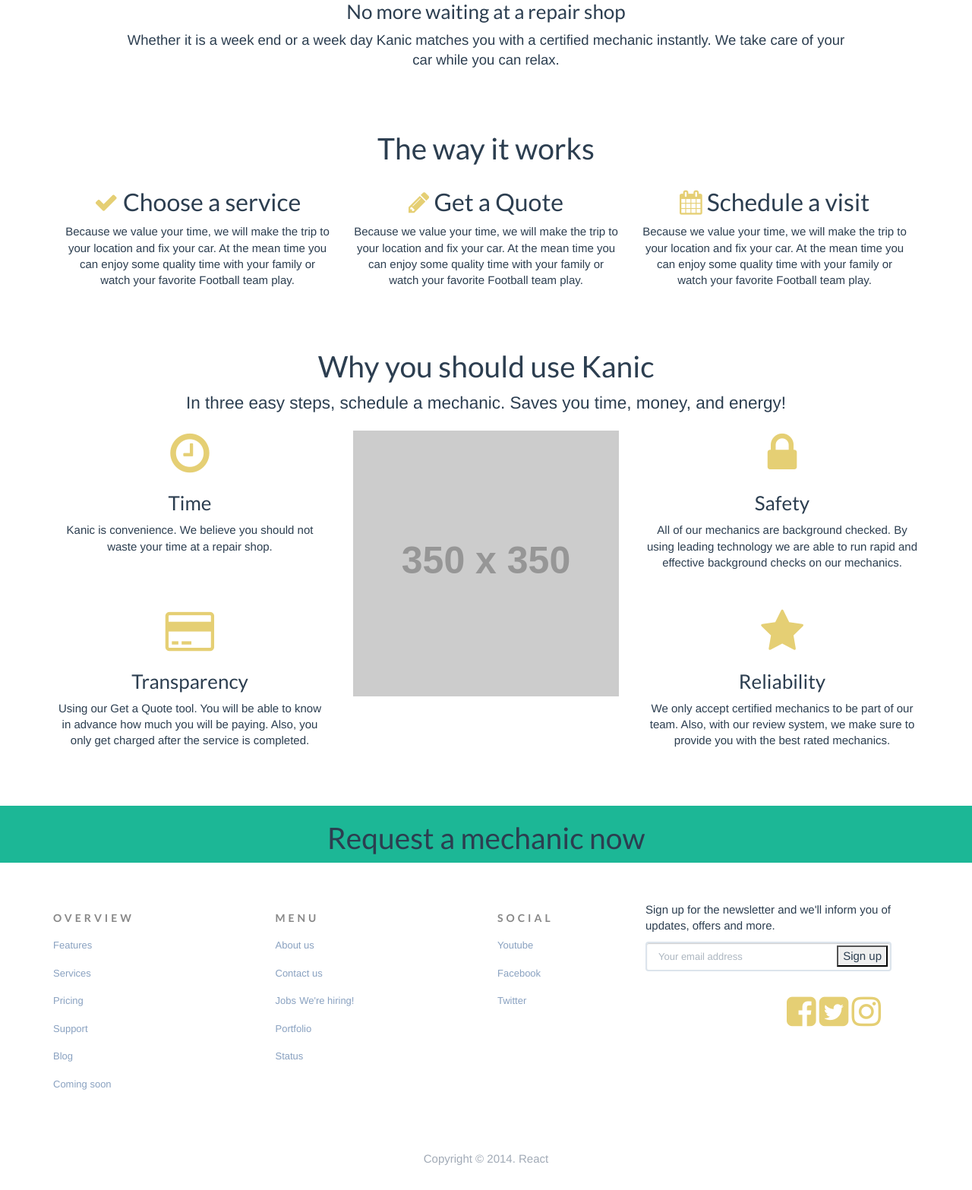
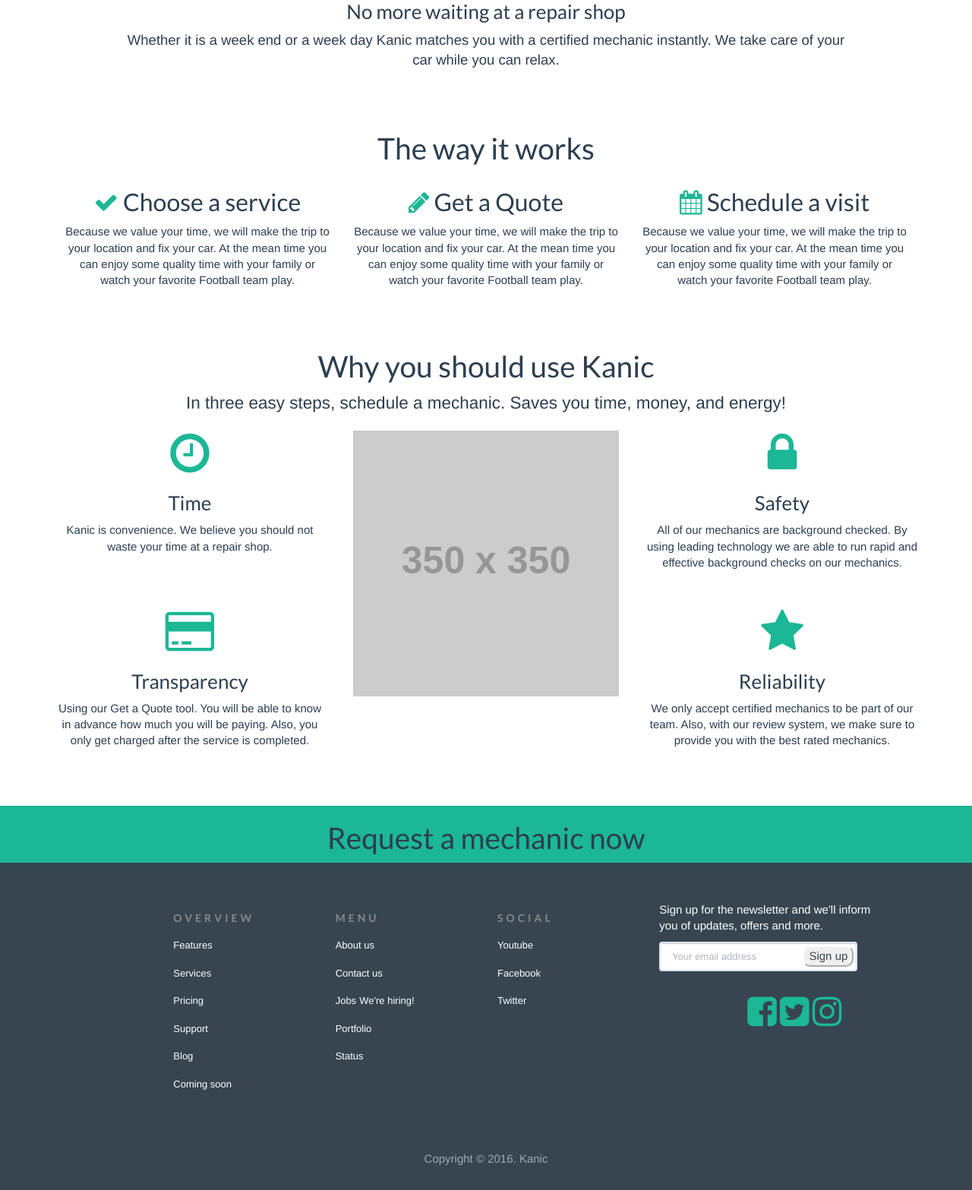
Before and after one commit to Kanic/kanic-server, a Django app: template kanic/templates/index/index.html in a window 1280 px wide. Shown: the part 944-2511 px from the top of the page at 76% size. Run offline with Django 3.2, Linux system fonts and the light colour scheme; the template is opened without the code that fills it, so the values that code supplies are empty; grey boxes labelled with a size stand in for pictures from a placeholder-image service; some libraries are stand-ins or nearby versions.

Commit message:
change footer color

```diff
--- a/kanic/static/css/index/index.css
+++ b/kanic/static/css/index/index.css
@@ -10,7 +10,7 @@ html, body {
 }
 
 .fa {
-    color: #E5CF74
+    color: #1cb796
 }
 
 
@@ -174,9 +174,12 @@ div.seventh-section {
     background-color: #1CB796;
 }
 
+
+/****************eighth-section*****************/
 div.eighth-section {
-    margin-top: 4%;
+    padding-top: 4%;
     padding-bottom: 30px;
+    background-color: #36454F;
 }
 
 div.credits {
@@ -187,6 +190,10 @@ div.credits {
 .eighth-section > div > div > ul {
     padding: 0;
     list-style-type: none;
+}
+
+.eighth-section > div > div > ul > li > a {
+    color: white;
 }
 
 div.menu {
@@ -230,14 +237,18 @@ input.newsletter {
     position: absolute;
     top: 5px;
     right: 5px;
+    border-radius: 10px;
+    border-color: white;
+    color: #36454F;
+    font-size: 1em;
 }
-
-/*i.social {
-    font-size: 20px;
-}*/
 
 div.newsletter {
     position: relative;
+}
+
+div.newsletter > div > p {
+    color: white;
 }
 
 div.social {
@@ -246,11 +257,3 @@ div.social {
     top: 30px;
     right: 50px;
 }
-/*div.third-section > div > button {
-    position: relative;
-    top: 20px;
-    font-size: 20px;
-    background-color: #1CB796;
-    border-color: white;
-    border-radius: 20px;
-}*/
--- a/kanic/templates/index/index.html
+++ b/kanic/templates/index/index.html
@@ -25,7 +25,7 @@
                 <div class="navbar-collapse collapse" id="navbar-main">
 
                     <ul class="nav navbar-nav">
-                      <li><a class="nav-item">About</a></li>
+                      <li><a href="/" class="nav-item">About</a></li>
                       <li><a class="nav-item">We are hiring!</a></li>
                     </ul>
 
@@ -251,9 +251,9 @@
 
 <!-- section of footer -->
 
-<div class="container eighth-section">
+<div class="container-fluid eighth-section">
     <div class="row">
-        <div class="col-sm-3 menu">
+        <div class="col-sm-3 col-md-offset-2 col-md-2 menu">
             <h3>Overview</h3>
             <ul>
                 <li>
@@ -277,7 +277,7 @@
             </ul>
         </div>
 
-        <div class="col-sm-3 menu">
+        <div class="col-sm-3 col-md-2 menu">
             <h3>Menu</h3>
             <ul>
                 <li>
@@ -301,7 +301,7 @@
             </ul>
         </div>
 
-        <div class="col-sm-2 menu">
+        <div class="col-sm-2 col-md-2 menu">
             <h3>Social</h3>
             <ul>
                 <li>
@@ -316,7 +316,7 @@
             </ul>
         </div>
 
-        <div class="col-sm-4 newsletter">
+        <div class="col-sm-3 newsletter">
             <div class="signup clearfix">
                 <p>
                     Sign up for the newsletter and we'll inform you of updates, offers and more.
@@ -335,7 +335,7 @@
     </div>
     <div class="row text-center credits">
         <div class="col-md-12">
-            Copyright © 2014. React
+            Copyright © 2016. Kanic
         </div>
     </div>
 </div>
```
